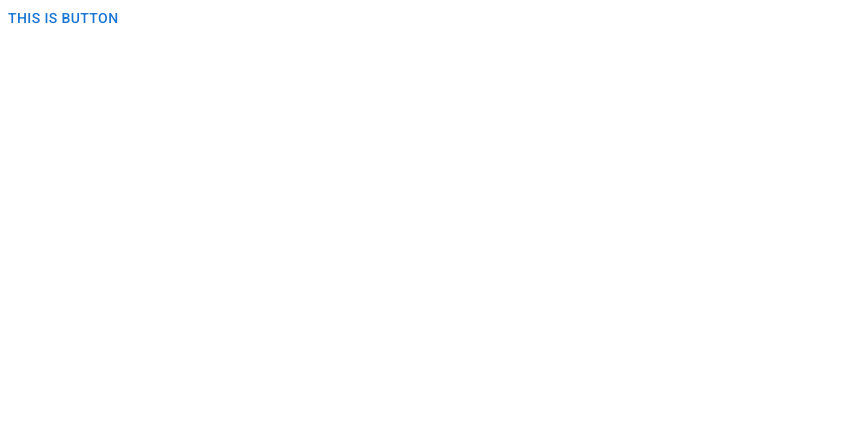
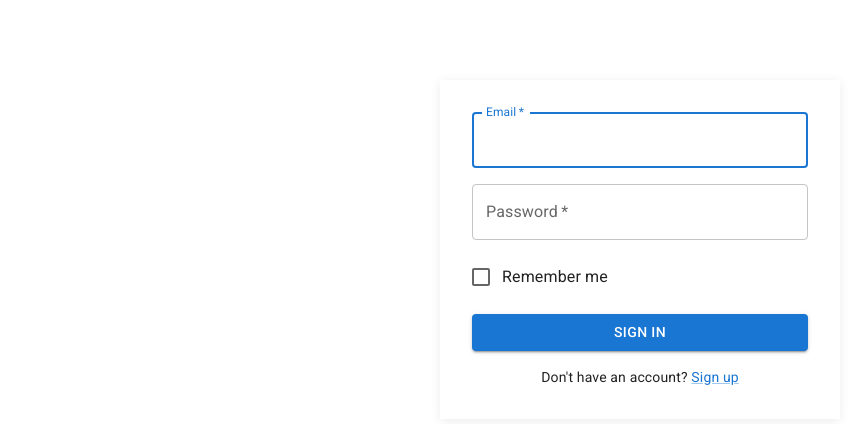
Before and after one commit to bqsst/test-mui-v6, a React (Create React App) app: page / in a window 1280 px wide. Shown: the top 424 px of the page, without its empty margins (0-861 px from the left). Built offline with nearby package versions, Linux system fonts and the light colour scheme.

Commit message:
update app.tsx

```diff
--- a/src/App.tsx
+++ b/src/App.tsx
@@ -1,14 +1,70 @@
-import { Button } from '@mui/material';
+import { Button, TextField, Stack, Box, Checkbox, Typography, Link } from '@mui/material';
 import { CssBaseline } from '@mui/material';
+import FormControlLabel from '@mui/material/FormControlLabel';
 
 const App = () => {
    return (
-      <div>
-         <CssBaseline />
-         <Button>
-            This is button
-         </Button>
-      </div>
+      <Box
+         sx={{
+            padding: '2rem',
+            maxWidth: '400px',
+            margin: 'auto',
+            marginTop: '10vh',
+            border: '1px solide #eee',
+            boxShadow: '0 2px 10px rgba(0, 0, 0, 0.08)',
+         }}
+      >
+         <Stack spacing={2} useFlexGap>
+            <CssBaseline />
+            <TextField
+               required
+               type='email'
+               label="Email"
+               placeholder='exmaple@gmail.com'
+               fullWidth
+               autoFocus
+               id='email'
+               name='email'
+               autoComplete='email'
+            />
+            <TextField
+               required
+               type='password'
+               label="Password"
+               placeholder='********'
+               fullWidth
+               id='password'
+               name='password'
+            />
+            <FormControlLabel
+               control={<Checkbox />}
+               label='Remember me'
+               sx={{
+                  marginLeft: "-12px",
+                  "& .MuiFormControlLabel-label": {
+                     userSelect: "none"
+                  }
+               }}
+            />
+            <Button type='submit' variant='contained'>
+               Sign in
+            </Button>
+            <Typography
+               component='div'
+               variant='body2'
+               sx={{
+                  textAlign: 'center'
+               }}
+            >
+               Don&apos;t have an account? {' '}
+               <span>
+                  <Link href='sign-up' variant='body2'>
+                     Sign up
+                  </Link>
+               </span>
+            </Typography>
+         </Stack>
+      </Box>
    )
 }
 
```
